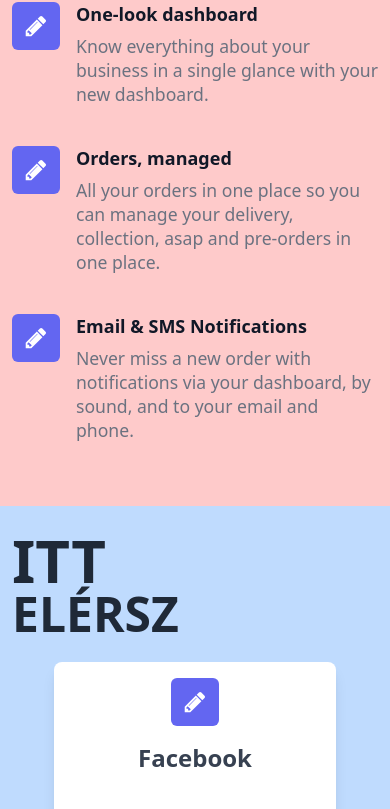
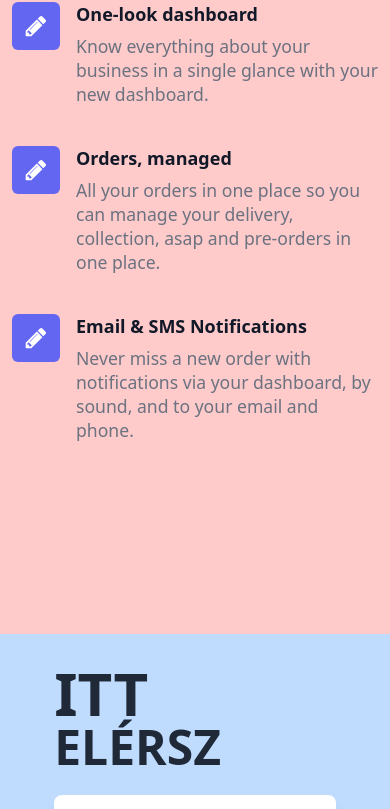
Before and after one commit to peterprincz/kucko, a Next.js app: page / in a window 390 px wide. Shown: the part 1156-1965 px from the top of the page. Built offline with nearby package versions, Linux system fonts and the light colour scheme.

Commit message:
animation fixes

```diff
--- a/hooks/fades.ts
+++ b/hooks/fades.ts
@@ -1,33 +1,31 @@
 const fadeInFromLeft = (elements:IntersectionObserverEntry[]) => {
     elements.forEach(entry => {
-
-      // Is the element in the viewport?
       if (entry.isIntersecting) {
-
-        // Add the fadeIn class:
-        entry.target.classList.add("animate-fadeInFromLeft");
+          entry.target.classList.add("animate-fadeInFromLeft");
       } else {
-
-        // Otherwise remove the fadein class
-        entry.target.classList.remove("animate-fadeInFromLeft");
+          entry.target.classList.remove("animate-fadeInFromLeft");
       }
     });
 }
 
 const fadeInFromRight = (elements:IntersectionObserverEntry[]) => {
     elements.forEach(entry => {
-
-      // Is the element in the viewport?
       if (entry.isIntersecting) {
-
-        // Add the fadeIn class:
         entry.target.classList.add("animate-fadeInFromRight");
       } else {
-
-        // Otherwise remove the fadein class
         entry.target.classList.remove("animate-fadeInFromRight");
       }
     });
 }
 
-export {fadeInFromLeft, fadeInFromRight} ;
+const fadeInFromBottom = (elements:IntersectionObserverEntry[]) => {
+  elements.forEach(entry => {
+    if (entry.isIntersecting) {
+      entry.target.classList.add("animate-fadeInFromBottom");
+    } else {
+      entry.target.classList.remove("animate-fadeInFromBottom");
+    }
+  });
+}
+
+export {fadeInFromLeft, fadeInFromRight, fadeInFromBottom} ;
--- a/pages/index.tsx
+++ b/pages/index.tsx
@@ -5,7 +5,7 @@ import React, { useEffect, useState } from 'react'
 import { useRef } from 'react'
 import Footer from '../components/footer'
 import NavBar from '../components/navbar'
-import { fadeInFromLeft, fadeInFromRight } from '../hooks/fades'
+import { fadeInFromBottom, fadeInFromLeft, fadeInFromRight } from '../hooks/fades'
 
 const Home: NextPage = () => {
 
@@ -15,10 +15,12 @@ const Home: NextPage = () => {
 
   const fadeInFromLeftElements: React.RefObject<HTMLDivElement>[] = [introRef];
   const fadeInFromRightElements: React.RefObject<HTMLDivElement>[] = [detailsRef];
+  const fadeInFromBottomElements: React.RefObject<HTMLDivElement>[] = [contactRef];
 
   useEffect(() => {
     const fadeInFromLeftObserver: IntersectionObserver = new IntersectionObserver(fadeInFromLeft);
     const fadeInFromRightObserver: IntersectionObserver = new IntersectionObserver(fadeInFromRight);
+    const fadeInFromBottomObserver: IntersectionObserver = new IntersectionObserver(fadeInFromBottom);
 
     fadeInFromLeftElements.forEach(element => {
       if (element.current != null) {
@@ -29,6 +31,12 @@ const Home: NextPage = () => {
     fadeInFromRightElements.forEach(element => {
       if (element.current != null) {
         fadeInFromRightObserver.observe(element.current);
+      }
+    })
+
+    fadeInFromBottomElements.forEach(element => {
+      if (element.current != null) {
+        fadeInFromBottomObserver.observe(element.current);
       }
     })
   });
@@ -62,8 +70,9 @@ const Home: NextPage = () => {
 
 
         <main className="flex w-full flex-1 flex-col items-center justify-center mx-5 md:mx-20">
-          <div className="container mx-auto px-3 md:px-6 lg:px-48 py:3 md:py-6 lg:py-20 flex py-16 max-w-full bg-slate-300">
-            <div ref={introRef} className={sectionContentStyle}>
+          <div className="flex w-full bg-blue-300" >
+            <div className="container mx-auto px-3 md:px-6 lg:px-48 py:3 md:py-6 lg:py-20 flex py-16 max-w-full bg-slate-300 min-h-screen">
+              <div ref={introRef} className={sectionContentStyle + " animate-fadeInFromLeft"}>
                 <span className="w-20 h-2 bg-gray-800 dark:bg-white mb-12">
                 </span>
                 <h1 className="font-bebas-neue uppercase text-6xl sm:text-8xl font-black flex flex-col leading-none dark:text-white text-gray-800">
@@ -94,15 +103,16 @@ const Home: NextPage = () => {
                 <img src="https://static.wixstatic.com/media/aab78a_b854a766f50242a695e45a5585c23fc3~mv2.jpg/v1/fill/w_319,h_319,al_c,q_80,usm_0.66_1.00_0.01,enc_auto/image0_edited.jpg" className="ml-auto" />
               </div>
             </div>
-
-          <div className="container mx-auto px-3 md:px-6 lg:px-48 py:3 md:py-6 lg:py-20 flex py-16 max-w-full bg-red-200">
+          </div>
+          <div className="flex w-full bg-blue-300">
+            <div className="container mx-auto px-3 md:px-6 lg:px-48 py:3 md:py-24 lg:py-20 flex py-16 max-w-full bg-red-200 min-h-screen">
               <div className={sectionImageStyle}>
                 <img src="https://www.tailwind-kit.com/images/object/8.jpg" className="mr-auto" />
               </div>
-            <div className={sectionContentStyle} ref={detailsRef} >
+              <div className={sectionContentStyle + " animate-fadeInFromRight"} ref={detailsRef} >
                 <h1 className="font-bebas-neue uppercase text-6xl sm:text-8xl font-black flex flex-col leading-none dark:text-white text-gray-800">
                   Miket
-                <span className="text-5xl sm:text-7xl">
+                  <span className="text-5xl sm:text-4xl">
                     ajánlok?
                   </span>
                 </h1>
@@ -170,15 +180,17 @@ const Home: NextPage = () => {
                 </ul>
               </div>
             </div>
-
-          <div ref={contactRef} className="container mx-auto px-3 md:px-6 lg:px-48 py:3 py-6 lg:py-20 flex flex-col justify-center items-center dpy-16 max-w-full bg-blue-200">
+          </div>
+          <div className="flex w-full bg-blue-300">
+            <div className="container mx-auto px-3 md:px-6 lg:px-48 py:3 py-6 lg:py-20 flex flex-col justify-center items-center dpy-16 max-w-full bg-blue-200 min-h-screen">
+              <div ref={contactRef} className='animate-fadeInFromBottom'>
                 <h1 className="self-baseline font-bebas-neue uppercase text-6xl sm:text-8xl font-black flex flex-col leading-none dark:text-white text-gray-800">
                   Itt
                   <span className="text-5xl sm:text-7xl">
                     Elérsz
                   </span>
                 </h1>
-            <div className="sm:flex flex-wrap justify-between items-center text-center gap-8">
+                <div className="sm:flex flex-wrap justify-between items-center text-center gap-8 animate-fadeInFromBottom">
                   <div className="w-full min-w-[16em] sm:w-1/2 md:w-1/3 px-4 py-4 mt-6 bg-white shadow-lg rounded-lg dark:bg-gray-800 m-auto">
                     <div className="flex-shrink-0">
                       <div className="flex items-center mx-auto justify-center h-12 w-12 rounded-md bg-indigo-500 text-white">
@@ -229,6 +241,10 @@ const Home: NextPage = () => {
                   </div>
                 </div>
               </div>
+
+            </div>
+          </div>
+
         </main>
         <Footer />
       </div>
--- a/tailwind.config.js
+++ b/tailwind.config.js
@@ -7,7 +7,9 @@ module.exports = {
         extend: {
             animation: {
                 fadeIn: "fadeIn 2s ease-in forwards",
-                fadeInFromLeft: "fadeInFromLeft 1s ease-in forwards"
+                fadeInFromLeft: "fadeInFromLeft 1s ease-in forwards",
+                fadeInFromRight: "fadeInFromRight 1s ease-in forwards",
+                fadeInFromBottom: "fadeInFromBottom 1s ease-in forwards",
             },
             keyframes: {
                 fadeIn: {
@@ -23,6 +25,26 @@ module.exports = {
                         opacity: 1,
                         transform: "translateX(0)"
                     }
+                },
+                fadeInFromRight: {
+                    "0%": {
+                        opacity: 0,
+                        transform: "translateX(20px)"
+                    },
+                    "100%": {
+                        opacity: 1,
+                        transform: "translateX(0)"
+                    }
+                },
+                fadeInFromBottom: {
+                    "0%": {
+                        opacity: 0,
+                        transform: "translateY(80px)"
+                    },
+                    "100%": {
+                        opacity: 1,
+                        transform: "translateY(0)"
+                    }
                 }
             }
         }
```
Lines whose indentation alone changed are shown as unchanged.
